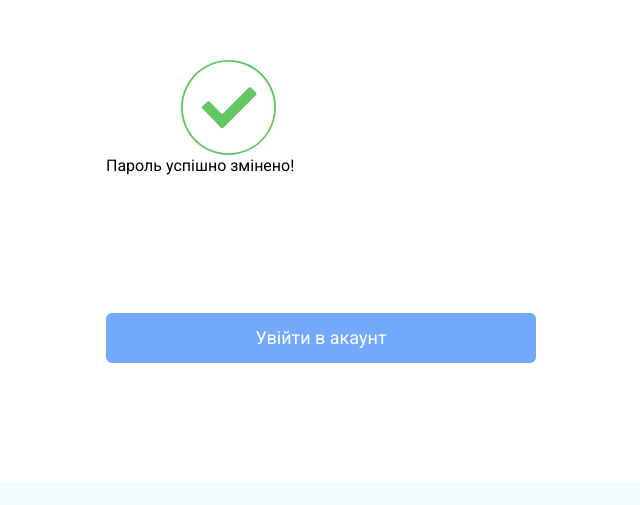
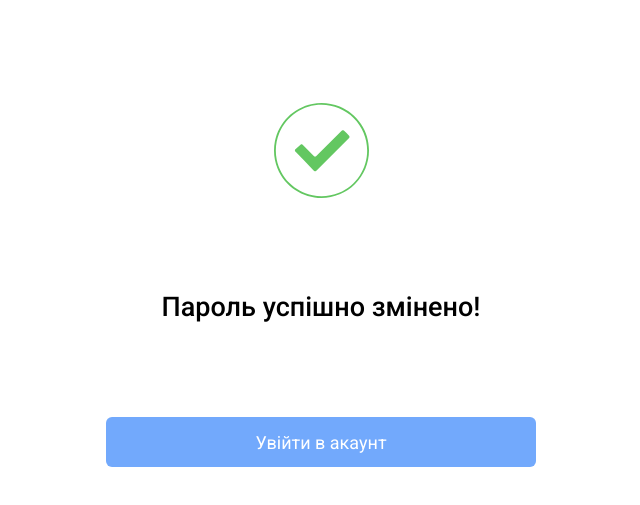
Before and after one commit to baza-trainee/dokoopy-frontend, a React (Vite) app: page /login/successful-renew in a window 1280 px wide. Shown: the part 177-682 px from the top of the page, without its empty margins (319-959 px from the left). Built offline with nearby package versions, Linux system fonts and the light colour scheme; what react-localization would draw is missing.

Commit message:
bugFixes

```diff
--- a/src/components/admin-components/SuccessfullRenew.jsx
+++ b/src/components/admin-components/SuccessfullRenew.jsx
@@ -5,10 +5,8 @@ export const SuccessfullRenew = () => {
    const navigate = useNavigate();
    return (
       <div className="login-content">
-         <div className="check-mark">
-            <img src={checkMark} />
-         </div>
-         <h2>Пароль успішно змінено!</h2>
+         <img className="check-mark" src={checkMark} />
+         <h2 className="successfullH2">Пароль успішно змінено!</h2>
          <form className="login-form success-form">
             <button onClick={() => navigate("/login")}>Увійти в акаунт</button>
          </form>
--- a/src/styles/components/admin/_login.scss
+++ b/src/styles/components/admin/_login.scss
@@ -1,6 +1,9 @@
 .login-content {
    background-color: #ffffff;
-   margin: 73px 15px;
+   display: flex;
+   flex-direction: column;
+   align-items: center;
+   // margin: 73px 15px;
    div {
       margin: 0 auto;
       width: 280px;
@@ -27,12 +30,18 @@
 }
 
 .login-text {
-   width: 270px;
+   width: 290px;
    color: var(--admin-main-font);
    font-size: 16px;
+   @media (min-width: 480px) {
+      width: 385px;
+   }
    @media (min-width: 768px) {
-      width: 466px;
+      width: 495px;
       font-size: 16px;
+   }
+   @media (min-width: 1280px) {
+      width: 430px;
    }
 }
 
@@ -50,7 +59,7 @@
       font-family: "Roboto";
       margin-top: 68px;
       cursor: pointer;
-      font-size: 16px;
+      font-size: 18px;
       &:hover {
          background-color: var(--admin-main-accent);
       }
@@ -64,7 +73,7 @@
          font-size: 18px;
       }
    }
-   @media (min-width: 1024px) {
+   @media (min-width: 1280px) {
       width: 430px;
    }
 }
--- a/src/styles/components/admin/_successfull-renew.scss
+++ b/src/styles/components/admin/_successfull-renew.scss
@@ -1,14 +1,21 @@
 .check-mark {
    width: 95px;
    margin: 0 auto;
+   margin-top: 115px;
    margin-bottom: 40px;
+   @media (min-width: 480px) {
+      margin-top: 130px;
+      margin-bottom: 96px;
+   }
    @media (min-width: 768px) {
-      margin-bottom: 95px;
+      margin-top: 148px;
    }
 }
 
-@media (min-width: 768px) {
-   .success-form {
-      margin-top: 71px;
-   }
+.successfullH2 {
+   font-size: 27px;
+   font-weight: 500;
+   text-align: center;
+   padding: 0 50px;
+   margin-bottom: 28px;
 }
```
